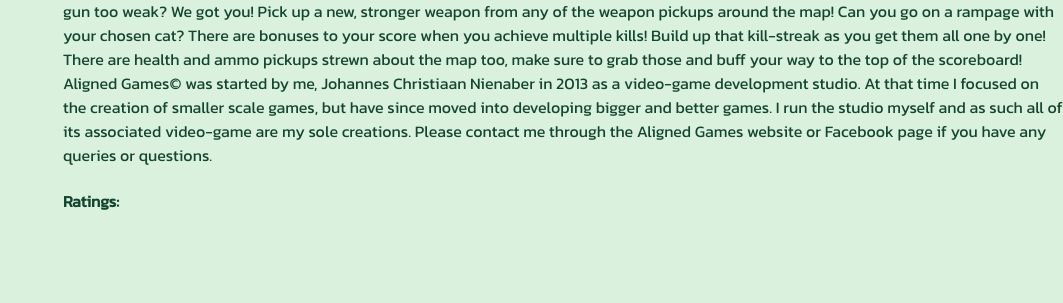
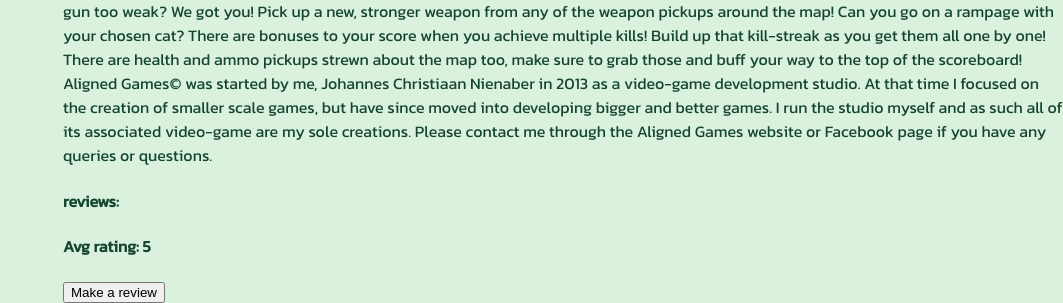
Before and after one commit to chromeyy/games-library-web-app, a Flask app: page /game_info?game_id=1141880 in a window 1280 px wide. Shown: the part 926-1229 px from the top of the page, without its empty margins (217-1280 px from the left). Before the commit the page ends 1136 px from the top, so only its background shows below. Run offline with Flask 2, Linux system fonts and the light colour scheme; some libraries are stand-ins or nearby versions.

Commit message:
Created review functionality but does not show all comments

```diff
--- a/games/game_info/game_info_bp.py
+++ b/games/game_info/game_info_bp.py
@@ -1,6 +1,8 @@
 from flask import Blueprint, render_template, request
 import games.game_info.services as services
 import games.adapters.repository as repo
+
+from games.authentication.authentication_bp import login_required
 
 game_info_bp = Blueprint('game_info_bp', __name__)
 
@@ -11,4 +13,12 @@ def game_info():
     game_id = request.args.get('game_id')
     game = services.get_game_by_id(game_id, repo.repo_instance)
 
-    return render_template('game_info.html', game=game)
+    return render_template('game_view/game_info.html', game=game)
+
+@game_info_bp.route('/game_info/review_game')
+@login_required
+def review_game():
+    game_id = request.args.get('game_id')
+    game = services.get_game_by_id(game_id, repo.repo_instance)
+
+    return render_template('game_view/review.html', game=game)
--- a/games/templates/game_info.html
+++ b/games/templates/game_view/game_info.html
@@ -24,7 +24,17 @@
                 <br>
                 <h3>Game Description:</h3>
                 <p id="game-description">{{ game.description }}</p>
-                <h4>Ratings:</h4>
+                <div id="reviews">
+                    <h4>reviews:</h4>
+                    <h4>Avg rating: 5</h4>
+{#                    the list of reviews for game will be here and average rating#}
+                </div>
+                {% block review %}
+                <div id="create-review">
+{#                    <button style="" class="" onclick="location.href='{{ url_for() }}'">Make a review</button>#}
+                    <button onclick="location.href='{{ url_for('game_info_bp.review_game', game_id = game.game_id) }}'">Make a review</button>
+                </div>
+                {% endblock %}
             </div>
         </div>
         <br/>
```
Also changed, not shown: games/templates/game_view/review.html (added, +9 -0 lines).
